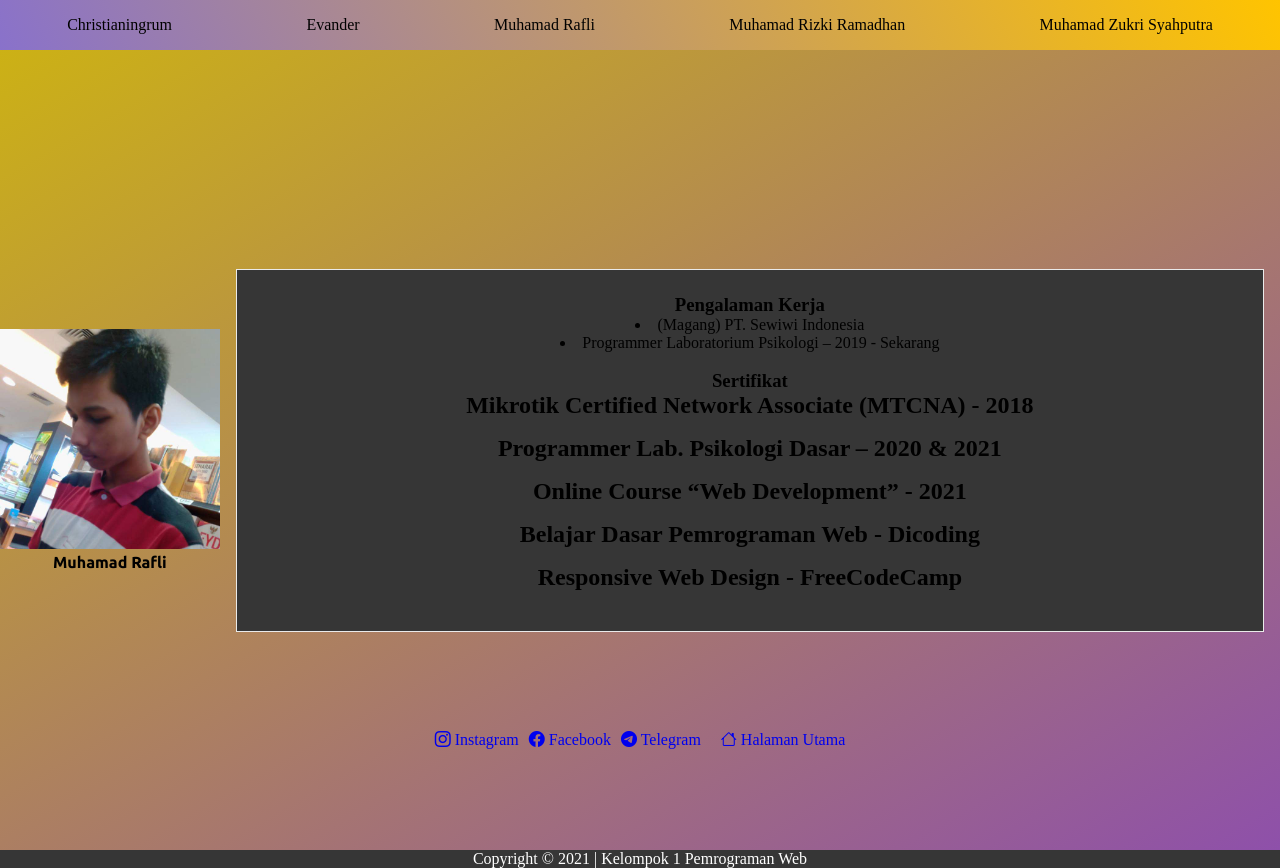
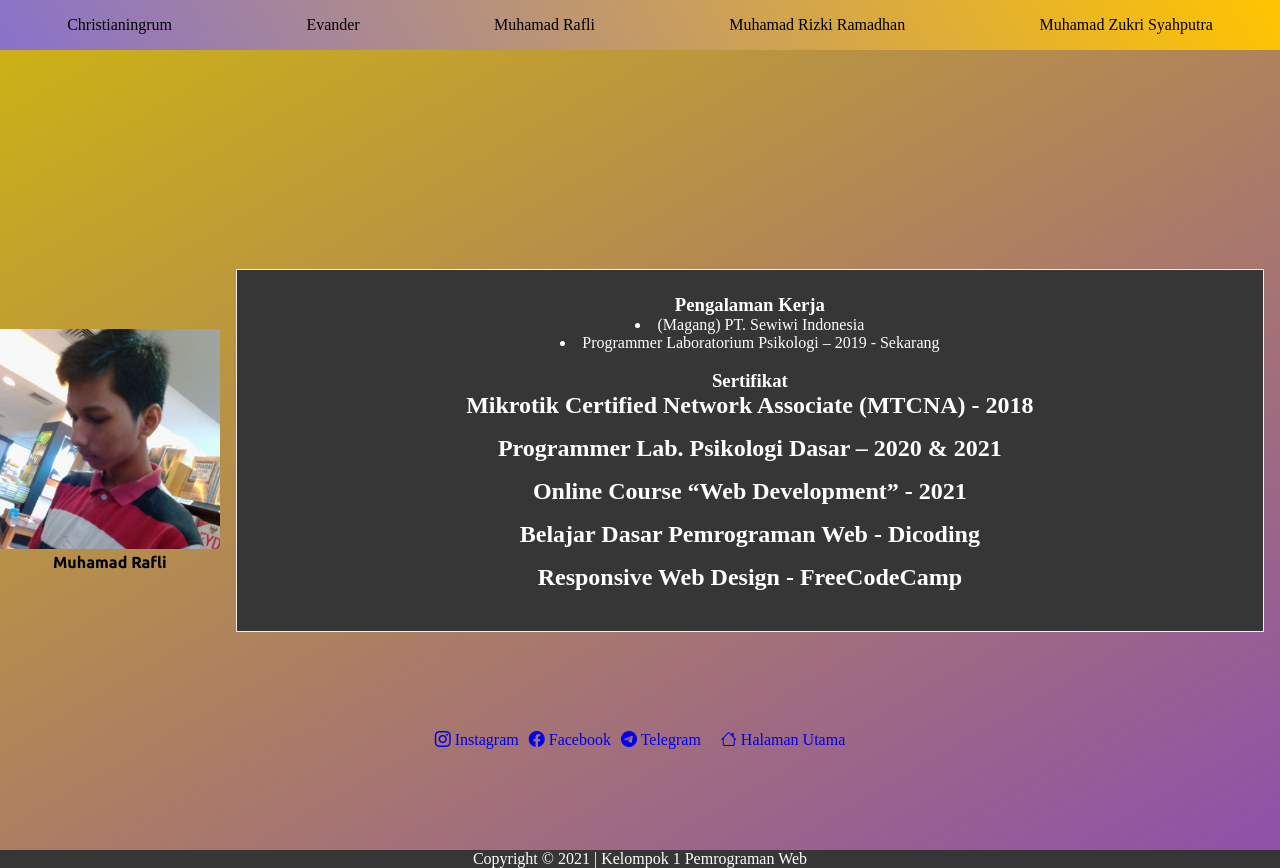
Before and after one commit to wimpoge/webpemrogramankelompok1, a Next.js app: page /Rafli in a window 1280 px wide. Built offline with nearby package versions, Linux system fonts and the light colour scheme.

Commit message:
Add files via upload

```diff
--- a/styles/about.module.css
+++ b/styles/about.module.css
@@ -9,6 +9,7 @@
     align-items: center;
     width: auto;
     height: auto;
+    ;
   }
 
 .card2 {
@@ -21,15 +22,16 @@
     border: 1px solid #eaeaea;
     transition: color 0.15s ease, border-color 0.15s ease;
     width: 80%;
+    color: white;
 
   }
 
-  .card2:hover,
+  /* .card2:hover,
   .card2:focus,
   .card2:active {
     color: white;
     border-color: white;
-  }
+  } */
 
   .card2 h2 {
     margin: 0 0 1rem 0;
```
